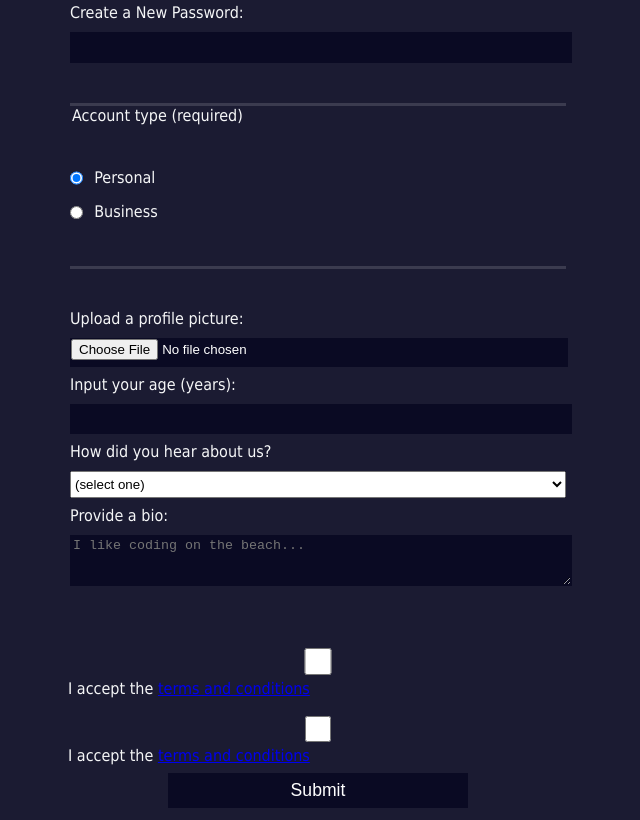
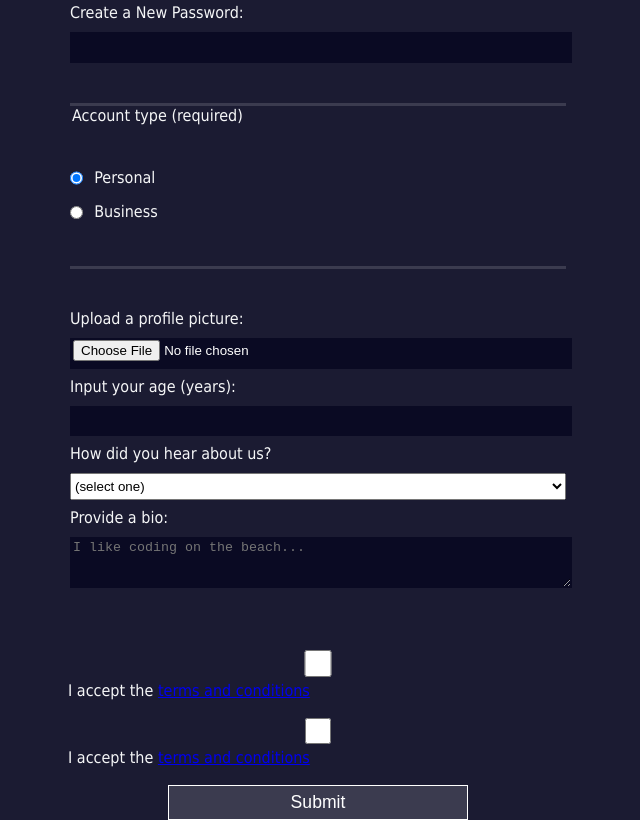
Before and after one commit to jlcarrascof/Signup-Form-Page, a plain HTML site: page index.html in a window 1280 px wide. Shown: the part 377-1197 px from the top of the page, without its empty margins (322-962 px from the left). Drawn offline with Linux system fonts and the light colour scheme.

Commit message:
CSS styles update: Enhancements in submit button styles and added style for file type input

```diff
--- a/styles.css
+++ b/styles.css
@@ -58,7 +58,14 @@ input, textarea {
 input[type="submit"] {
     display: block;
     width: 60%;
-    margin: 0 auto;
+    margin: 1em auto;
     height: 2em;
     font-size: 1.1rem;
+    background-color: #3b3b4f;
+    border-color: white;
+    min-width: 300px;
 }
+
+input[type="file"] {
+  padding: 1px 2px;
+}
```
